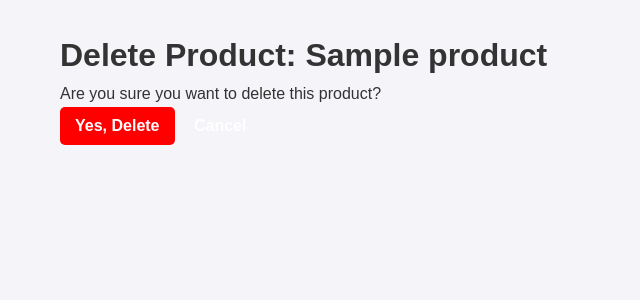
After one commit to AhamefulaChibundu/Chizmart, a Django app: template chizmart_site/shop/templates/shop/delete_product.html in a window 1280 px wide. The commit adds this page. Shown: the top 300 px of the page, without its empty margins (0-640 px from the left). Run offline with Django 3.2, Linux system fonts and the light colour scheme; the template is opened without the code that fills it: most values are stand-ins (such as "Sample title", 1, 10 or a date in 2020).

Commit message:
Only sellers can edit or delete product

```diff
--- a/chizmart_site/shop/static/css/style.css
+++ b/chizmart_site/shop/static/css/style.css
@@ -205,3 +205,24 @@ form input[type="email"] {
         flex: 1 1 100%;
     }
 }
+
+.btn {
+    padding: 10px 15px;
+    border: none;
+    border-radius: 5px;
+    text-decoration: none;
+    color: white;
+    font-weight: bold;
+}
+
+.btn-warning {
+    background-color: orange; /* Adjust to your desired color */
+}
+
+.btn-danger {
+    background-color: red; /* Adjust to your desired color */
+}
+
+.btn:hover {
+    opacity: 0.8; /* Add a hover effect */
+}
--- /dev/null
+++ b/chizmart_site/shop/templates/shop/delete_product.html
@@ -0,0 +1,21 @@
+<!DOCTYPE html>
+<html lang="en">
+<head>
+    <meta charset="UTF-8">
+    <meta name="viewport" content="width=device-width, initial-scale=1.0">
+    <title>Delete Product - ChizMart</title>
+    {% load static %}
+    <link rel="stylesheet" href="{% static 'css/style.css' %}">
+</head>
+<body>
+    <div class="container">
+        <h1>Delete Product: {{ product.name }}</h1>
+        <p>Are you sure you want to delete this product?</p>
+        <form method="POST">
+            {% csrf_token %}
+            <button type="submit" class="btn btn-danger">Yes, Delete</button>
+            <a href="{% url 'product_list' %}" class="btn btn-secondary">Cancel</a>
+        </form>
+    </div>
+</body>
+</html>
--- a/chizmart_site/shop/urls.py
+++ b/chizmart_site/shop/urls.py
@@ -2,6 +2,7 @@ from django.urls import path
 from . import views
 from django.conf import settings
 from django.conf.urls.static import static
+from .views import edit_product, delete_product
 
 urlpatterns = [
     path('', views.home, name='home'),  # Home page
@@ -10,4 +11,6 @@ urlpatterns = [
     path('products/', views.product_list, name='product_list'),  # product list page
     path('add_product/', views.add_product, name='add_product'),
     path('become-seller/', views.become_seller, name='become_seller'),
+    path('product/<int:product_id>/edit/', edit_product, name='edit_product'),
+    path('product/<int:product_id>/delete/', delete_product, name='delete_product'),
 ]  + static(settings.MEDIA_URL, document_root=settings.MEDIA_ROOT)
```
Also changed, not shown: chizmart_site/shop/templates/products.html (+6 -2 lines), chizmart_site/shop/templates/shop/edit_product.html (added, +22 -0 lines), chizmart_site/shop/views.py (+31 -0 lines), chizmart_site/media/product_images/tobias-van-schneider-gCeCpP15V1o-unsplash.jpg (added), chizmart_site/shop/templates/shop/add_product.html (renamed from chizmart_site/shop/templates/add_product.html).
